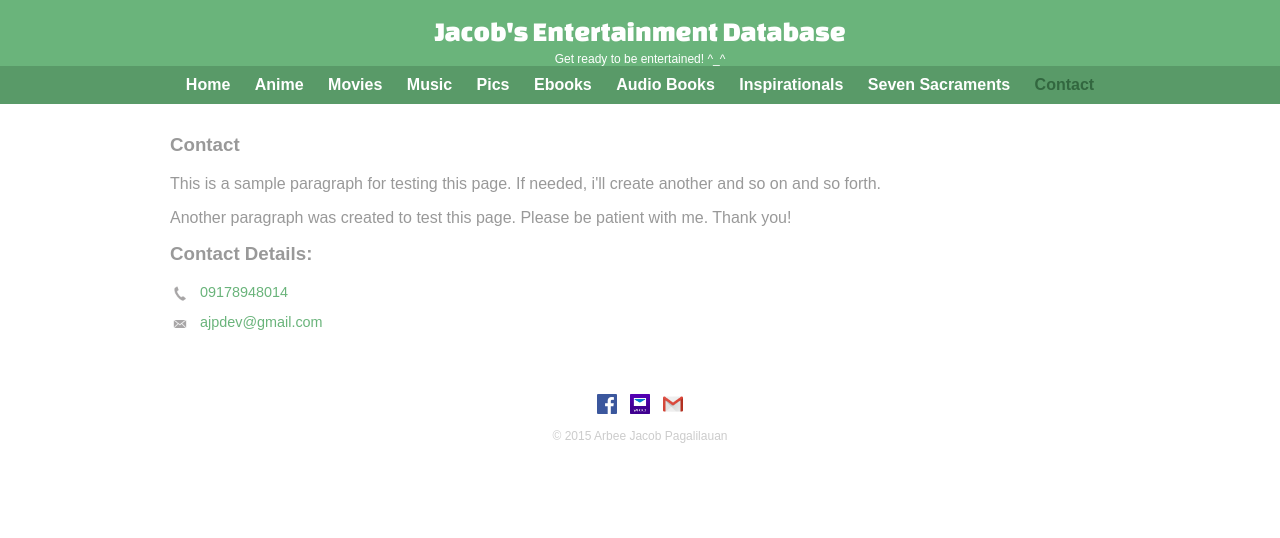
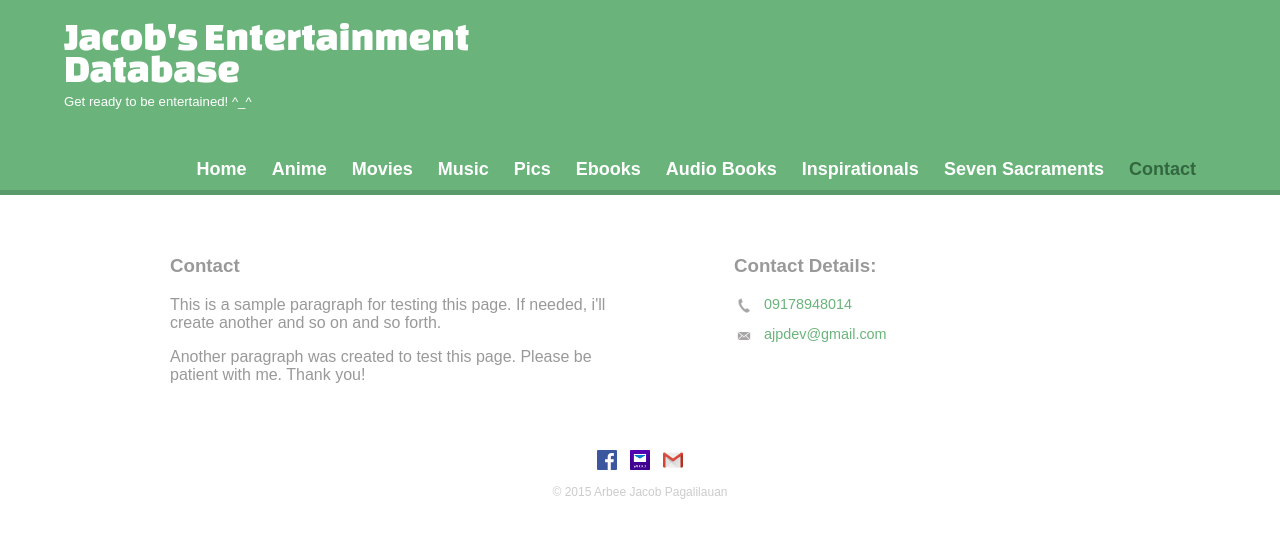
Before and after one commit to ajpdev/BuildingWebsites, a plain HTML site: page contact.html in a window 1280 px wide. Drawn offline with Linux system fonts and the light colour scheme.

Commit message:
Completed main tutorial pages but not yet for the other added web pages

```diff
--- a/contact.html
+++ b/contact.html
@@ -6,6 +6,8 @@
         <link rel="stylesheet" href="css/normalize.css">
         <link href='http://fonts.googleapis.com/css?family=Changa+One|Open+Sans:400,400italic,700,700italic,800' rel='stylesheet' type='text/css'>
         <link rel="stylesheet" href="css/main.css">
+        <link rel="stylesheet" href="css/responsive.css">
+        <meta name="viewport" content="width=device-width, initial-scale=1.0">
     </head>
     <body>
         <header>
@@ -29,12 +31,12 @@
             </nav>
         </header>
         <div id="wrapper">
-            <section>
+            <section id="firstcolumn">
                 <h3>Contact</h3>
                 <p>This is a sample paragraph for testing this page. If needed, i'll create another and so on and so forth.</p>
                 <p>Another paragraph was created to test this page. Please be patient with me. Thank you!</p>
             </section>
-            <section>
+            <section id="secondcolumn">
                 <h3>Contact Details:</h3>
                 <ul class="contact-info">
                     <li class="phone"><a href="tel:09178948014">09178948014</a></li>
--- a/css/main.css
+++ b/css/main.css
@@ -26,7 +26,7 @@ NAVIGATION
 nav {
 	text-align: center;
 	/*padding: 10px 0;*/
-	margin-top: 20px 0 0;
+	margin: 20px 0 0;
 }
 
 nav ul {
--- /dev/null
+++ b/css/responsive.css
@@ -0,0 +1,78 @@
+/* 480px - size of normal size smartphones
+this breakpoint targets larger sized smartphones and tablets
+*/
+@media screen and (min-width: 480px) {
+	/***************************
+    2-COLUMN LAYOUT: CONTACT PAGE
+    ***************************/
+    #firstcolumn {
+        width: 50%;
+        float: left;
+    }
+
+    #secondcolumn {
+        width: 40%;
+        float: right;
+    }
+
+    /***************************
+    Margins: 2.5% per item/image
+    Per item/image: 2.5% x 2 = 5%
+        3columns x 5%/column = 15%margin
+        100% - 15% = 85%
+        85% / 3 images = 28.3333% width per image/item
+    ***************************/
+
+    /***************************
+    ITEM/GALLERY 3 COLULMN:
+    FOR MOST PAGES
+    ***************************/
+    #gallery li {
+        width: 28.3333%;
+    }
+
+    /* styling will be applied for every 4th list item inside #gallery */
+    #gallery li:nth-child(4n) {
+        clear: left;
+    }
+
+}
+
+/* 660px - breakpoint target for larger-sized tablets, desktops */
+@media screen and (min-width: 660px) {
+
+    /***************************
+    HEADER
+    ***************************/
+
+    nav {
+        background: none;
+        float: right;
+        font-size: 1.125em;
+        margin-right: 5%;
+        text-align: right;
+        /* width: 45%; >> not included since i've added so many pages*/
+    }
+
+    /* logo - id used for the header anchors/page titles */
+    #logo {
+        float: left;
+        margin-left: 5%;
+        text-align: left;
+        width: 45%;
+    }
+
+    h1 {
+        font-size: 2.5em;
+    }
+
+    h2 {
+        font-size: 0.825em;
+        margin-bottom: 20px;
+    }
+
+    header {
+        border-bottom: 5px solid #599a68;
+        margin-bottom: 60px;
+    }
+}
```
Also changed, not shown: anime.html (+2 -0 lines), audiobook.html (+2 -0 lines), ebook.html (+2 -0 lines), index.html (+14 -12 lines), inspirationals.html (+2 -0 lines), movie.html (+2 -0 lines), music.html (+2 -0 lines), picture.html (+2 -0 lines), sevensacraments.html (+2 -0 lines).
